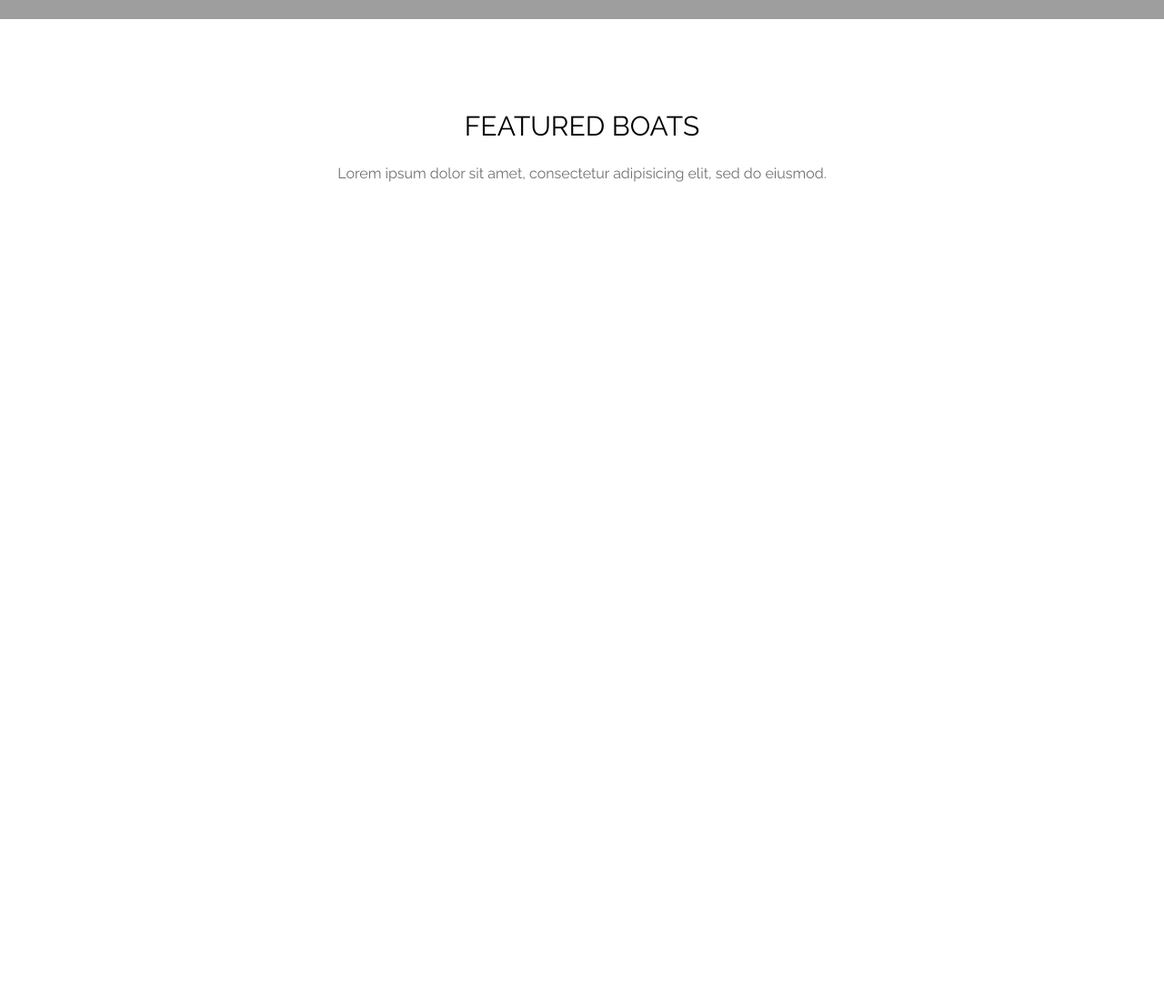
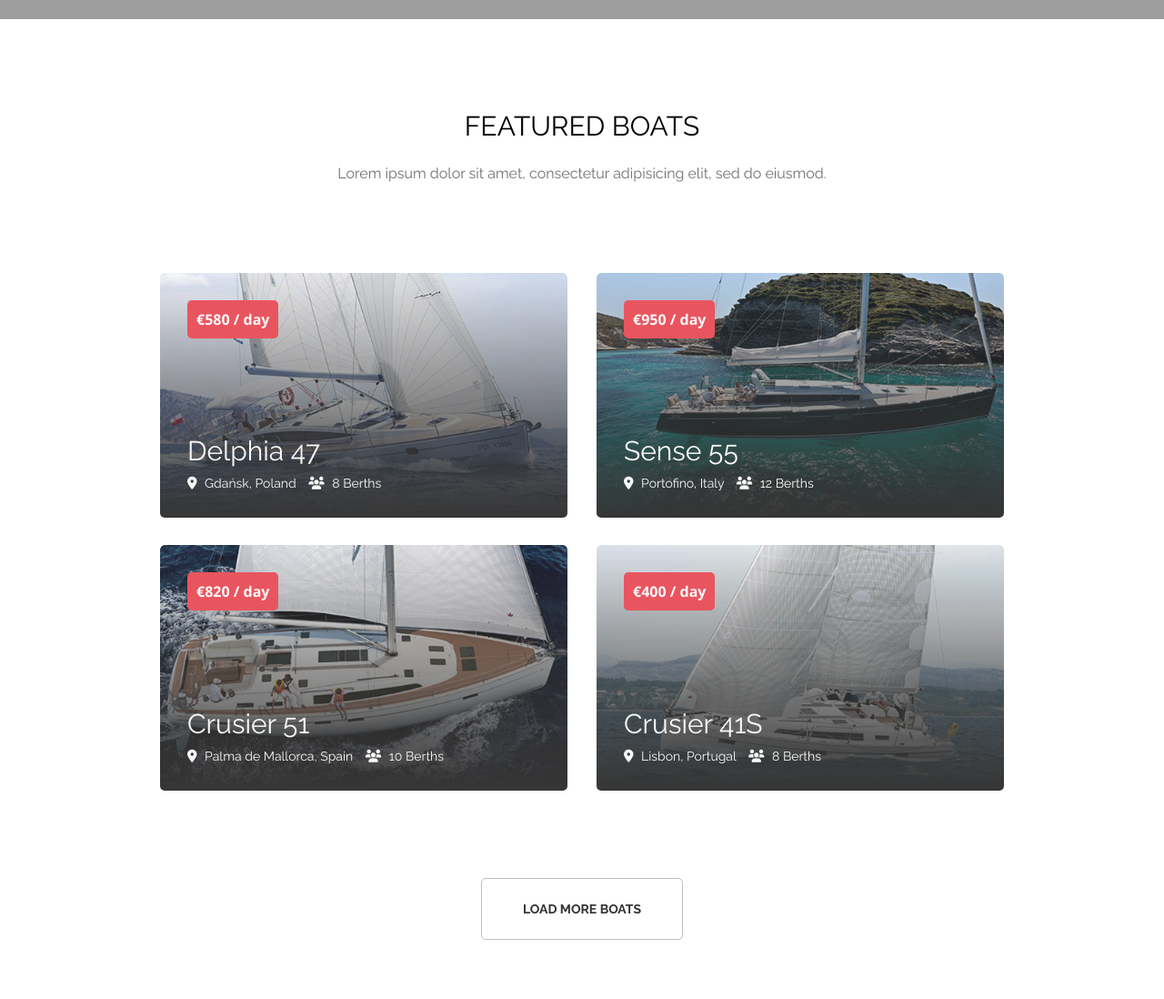
Before and after one commit to tbrylinski/psd2html, a plain HTML site: page nava_psd_template/index.html in a window 1280 px wide. Shown: the part 2475-3573 px from the top of the page at 91% size. Before the commit the page ends 2775 px from the top, so only its background shows below. Drawn offline with nearby package versions, Linux system fonts and the light colour scheme; grey boxes are pictures that could not be loaded.

```diff
--- a/nava_psd_template/index.html
+++ b/nava_psd_template/index.html
@@ -86,10 +86,10 @@
       </div>
       <div class="row">
         <div class="col-xs-12 col-sm-8 col-md-8 col-lg-8">
-          <figure class="featured_destination">
+          <figure class="featured_card">
             <img src="images/fiqueira.png" alt="Figueira da Foz in Italy">
             <div class="label">
-              <span class="destination_label">730</span>
+              <span class="card_label">730</span>
             </div>
             <div class="item_heading">
               <h2>Fiqueira de Foz</h2>
@@ -98,10 +98,10 @@
           </figure>
         </div>
         <div class="col-xs-6 col-sm-4 col-md-4 col-lg-4">
-          <figure class="destination dest_1">
+          <figure class="card dest_1">
             <img src="images/ibiza.png" alt="Ibiza in Spain">
             <div class="label">
-              <span class="destination_label">621</span>
+              <span class="card_label">621</span>
             </div>
             <div class="item_heading">
               <h2>Ibiza</h2>
@@ -110,10 +110,10 @@
           </figure>
         </div>
         <div class="col-xs-6 col-sm-4 col-md-4 col-lg-4">
-          <figure class="destination dest_2">
+          <figure class="card dest_2">
             <img src="images/mallorca.png" alt="Palma de Mallorca in Spain">
             <div class="label">
-              <span class="destination_label">543</span>
+              <span class="card_label">543</span>
             </div>
             <div class="item_heading">
               <h2>Palma de Mallorca</h2>
@@ -122,10 +122,10 @@
           </figure>
         </div>
         <div class="col-xs-6 col-sm-4 col-md-4 col-lg-4">
-          <figure class="destination dest_3">
+          <figure class="card dest_3">
             <img src="images/portofino.png" alt="Portofino in Italy">
             <div class="label">
-              <span class="destination_label">495</span>
+              <span class="card_label">495</span>
             </div>
             <div class="item_heading">
               <h2>Portofino</h2>
@@ -134,10 +134,10 @@
           </figure>
         </div>
         <div class="col-xs-6 col-sm-4 col-md-4 col-lg-4">
-          <figure class="destination dest_4">
+          <figure class="card dest_4">
             <img src="images/monaco.png" alt="Port Hercules in Monaco">
             <div class="label">
-              <span class="destination_label">402</span>
+              <span class="card_label">402</span>
             </div>
             <div class="item_heading">
               <h2>Port Hercules</h2>
@@ -174,6 +174,69 @@
           <p>Lorem ipsum dolor sit amet, consectetur adipisicing elit, sed do eiusmod.</p>
         </div>
       </div>
+      <div class="row">
+        <div class="col-xs-12 col-sm-6 col-md-6 col-lg-6">
+          <figure class="card">
+            <img src="images/delphia_47.png" alt="Delphia 47">
+            <div class="label">
+              <span class="card_label">€580 / day</span>
+            </div>
+            <div class="item_heading">
+              <h2>Delphia 47</h2>
+              <p>
+                <i class="fa fa-map-marker"></i> Gdańsk, Poland <i class="fa fa-users"></i> 8 Berths
+              </p>
+            </div>
+          </figure>
+        </div>
+        <div class="col-xs-12 col-sm-6 col-md-6 col-lg-6">
+          <figure class="card">
+            <img src="images/sense_55.png" alt="Sense 55">
+            <div class="label">
+              <span class="card_label">€950 / day</span>
+            </div>
+            <div class="item_heading">
+              <h2>Sense 55</h2>
+              <p>
+                <i class="fa fa-map-marker"></i> Portofino, Italy <i class="fa fa-users"></i> 12 Berths
+              </p>
+            </div>
+          </figure>
+        </div>
+        <div class="col-xs-12 col-sm-6 col-md-6 col-lg-6">
+          <figure class="card">
+            <img src="images/crusier_51.png" alt="Crusier 51">
+            <div class="label">
+              <span class="card_label">€820 / day</span>
+            </div>
+            <div class="item_heading">
+              <h2>Crusier 51</h2>
+              <p>
+                <i class="fa fa-map-marker"></i> Palma de Mallorca, Spain <i class="fa fa-users"></i> 10 Berths
+              </p>
+            </div>
+          </figure>
+        </div>
+        <div class="col-xs-12 col-sm-6 col-md-6 col-lg-6">
+          <figure class="card">
+            <img src="images/crusier_41s.png" alt="Crusier 41S">
+            <div class="label">
+              <span class="card_label">€400 / day</span>
+            </div>
+            <div class="item_heading">
+              <h2>Crusier 41S</h2>
+              <p>
+                <i class="fa fa-map-marker"></i> Lisbon, Portugal <i class="fa fa-users"></i> 8 Berths
+              </p>
+            </div>
+          </figure>
+        </div>
+      </div>
+      <div class="row more">
+        <div class="col-xs-12 col-sm-12 col-md-12 col-lg-12 center-xs">
+          <a href="#" class="btn">Load more boats</a>
+        </div>
+      </div>
     </div>
   </section>
 
--- a/nava_psd_template/styles/custom.css
+++ b/nava_psd_template/styles/custom.css
@@ -212,7 +212,7 @@ ul {
   font-size: 16px;
   color: #717171;
 }
-.featured_destination, .destination {
+.featured_card, .card {
   transition: .3s ease-in-out;
   position: relative;
   border-radius: 5px;
@@ -223,10 +223,10 @@ ul {
   opacity: .9;
   padding: 0;
 }
-.featured_destination:hover, .destination:hover {
+.featured_card:hover, .card:hover {
   opacity: 1;
 }
-.featured_destination::before, .destination::before {
+.featured_card::before, .card::before {
   position: absolute;
   content: '';
   bottom: 0;
@@ -239,12 +239,12 @@ ul {
   background: -moz-linear-gradient(top, rgba(0,0,0,0) 0%, rgba(32,32,32,1) 100%);
   background: linear-gradient(to bottom, rgba(0,0,0,0) 0%,rgba(32,32,32,1) 100%);
 }
-.featured_destination img, .destination img {
+.featured_card img, .card img {
   border-radius: 5px;
   height: auto;
   width: 100%;
 }
-.featured_destination .label, .destination .label {
+.featured_card .label, .card .label {
   background-color: #e7434e;
   font-family: 'Open Sans';
   display: inline-block;
@@ -255,14 +255,14 @@ ul {
   left: 30px;
   top: 30px;
 }
-.destination_label {
+.card_label {
   align-items: center;
   display: flex;
 }
-.destination_label::before {
+.top_destinations .card_label::before {
   background: url('../images/boat_icon.png');
   background-repeat: no-repeat;
-  padding-left: 20px;
+  padding-left: 10px;
   height: 16px;
   width: 16px;
   content: '';
@@ -341,6 +341,9 @@ ul {
 ================================================================================
 */
 
+.featured_boats .row {
+  margin: 0;
+}
 .featured_boats .center-xs h2 {
   text-transform: uppercase;
   font-weight: normal;
@@ -351,6 +354,20 @@ ul {
   margin-bottom: 100px;
   font-size: 16px;
   color: #717171;
+}
+.featured_boats .item_heading h2 {
+  font-weight: normal;
+  margin-bottom: 10px;
+  font-size: 30px;
+}
+.featured_boats .item_heading p {
+  font-size: 14px;
+}
+.featured_boats .item_heading i {
+  padding: 0 5px 0 0;
+}
+.featured_boats .item_heading i:last-child {
+  padding: 0 5px 0 10px;
 }
 
 /*
@@ -465,13 +482,8 @@ ul {
 
 /* = Queries from destination section ======================================= */
 
-@media screen and (max-width: 1119px) {
-  .destination_label::before {
-    padding-left: 10px;
-  }
-}
 @media screen and (max-width: 799px) {
-  .featured_destination {
+  .featured_card {
     margin-right: 30px;
     margin-left: 30px;
   }
@@ -486,7 +498,7 @@ ul {
   .top_destinations .row {
     margin: 0;
   }
-  .featured_destination {
+  .featured_card {
     margin: 0 15px 30px 15px;
   }
   .dest_1, .dest_3 {
@@ -498,11 +510,11 @@ ul {
 
 }
 @media screen and (max-width: 570px) {
-  .featured_destination .label, .destination .label {
+  .featured_card .label, .card .label {
     left: 15px;
     top: 15px;
   }
-  .destination_label {
+  .card_label {
     font-size: 12px;
   }
   .item_heading {
@@ -516,14 +528,14 @@ ul {
   }
 }
 @media screen and (max-width: 450px) {
-  .featured_destination {
+  .featured_card {
     margin: 0 15px 30px 15px;
   }
   .dest_1, .dest_2, .dest_3, .dest_4 {
     margin: 0 15px 30px 15px;
     max-height: 185px;
   }
-  .destination img {
+  .top_destinations .card img {
     margin-top: -125px;
   }
   .top_destinations .col-xs-6 {
```
Also changed, not shown: nava_psd_template/images/crusier_41s.png (added), nava_psd_template/images/crusier_51.png (added), nava_psd_template/images/delphia_47.png (added), nava_psd_template/images/sense_55.png (added).
